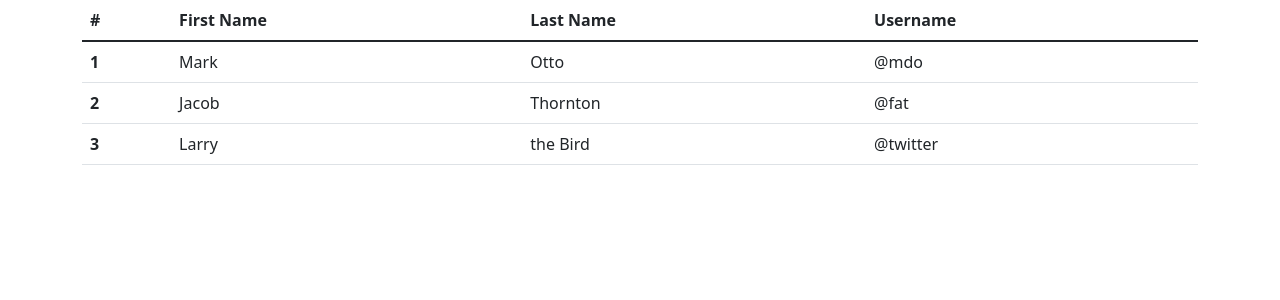
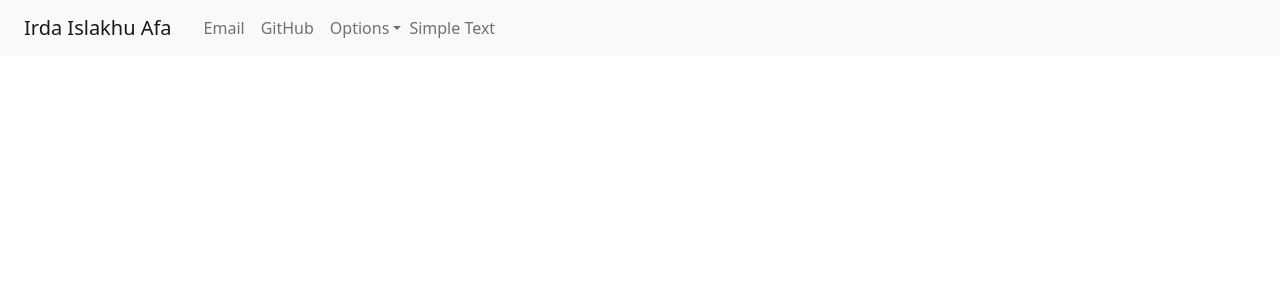
Before and after one commit to irdaislakhuafa/learn-basic-reactjs, a React (Create React App) app in the folder basic-reactjs/: page / in a window 1280 px wide. Shown: the top 300 px of the page. Built offline with nearby package versions, Linux system fonts and the light colour scheme.

Commit message:
Create Navbar Component

```diff
--- a/basic-reactjs/src/App.js
+++ b/basic-reactjs/src/App.js
@@ -4,13 +4,15 @@ import Beranda from './Component/Class/Beranda';
 import BootstrapComp from './Component/Class/BootstrapComp';
 import Parent from './Component/Class/ParentChild/Parent';
 import Home from './Component/Functional/Home';
+import { NavbarComp } from './Component/Functional/RoutingComp/NavbarComp';
 
 function App() {
 	return (
 		<div className="App">
 			{/* <Home /> */}
 			{/* <Parent /> */}
-      <BootstrapComp />
+			{/* <BootstrapComp /> */}
+			<NavbarComp brand="Irda Islakhu Afa" />
 		</div>
 	);
 }
--- /dev/null
+++ b/basic-reactjs/src/Component/Functional/RoutingComp/NavbarComp.js
@@ -0,0 +1,54 @@
+import React, { useState } from 'react';
+import {
+	Collapse,
+	Navbar,
+	NavbarToggler,
+	NavbarBrand,
+	Nav,
+	NavItem,
+	NavLink,
+	UncontrolledDropdown,
+	DropdownToggle,
+	DropdownMenu,
+	DropdownItem,
+	NavbarText
+} from 'reactstrap';
+
+export const NavbarComp = (props) => {
+	const [ isOpen, setIsOpen ] = useState(false);
+
+	const toggle = () => setIsOpen(!isOpen);
+
+	return (
+		<div>
+			<Navbar color="light" light expand="md">
+				<NavbarBrand href="/" className="mx-4">
+					{props.brand}
+				</NavbarBrand>
+				<NavbarToggler onClick={toggle} />
+				<Collapse isOpen={isOpen} navbar>
+					<Nav className="mr-auto" navbar>
+						<NavItem>
+							<NavLink href="mailto:irdhaislakhuafa@gmail.com">Email</NavLink>
+						</NavItem>
+						<NavItem>
+							<NavLink href="https://github.com/reactstrap/reactstrap">GitHub</NavLink>
+						</NavItem>
+						<UncontrolledDropdown nav inNavbar>
+							<DropdownToggle nav caret>
+								Options
+							</DropdownToggle>
+							<DropdownMenu right>
+								<DropdownItem>Option 1</DropdownItem>
+								<DropdownItem>Option 2</DropdownItem>
+								<DropdownItem divider />
+								<DropdownItem>Reset</DropdownItem>
+							</DropdownMenu>
+						</UncontrolledDropdown>
+					</Nav>
+					<NavbarText>Simple Text</NavbarText>
+				</Collapse>
+			</Navbar>
+		</div>
+	);
+};
```
Also changed, not shown: basic-reactjs/src/Component/Functional/RoutingComp/AboutComp.js (added), basic-reactjs/src/Component/Functional/RoutingComp/HomeComp.js (added), basic-reactjs/src/Component/Functional/RoutingComp/JumbotronComp.js (added). Lines whose indentation alone changed are shown as unchanged.
